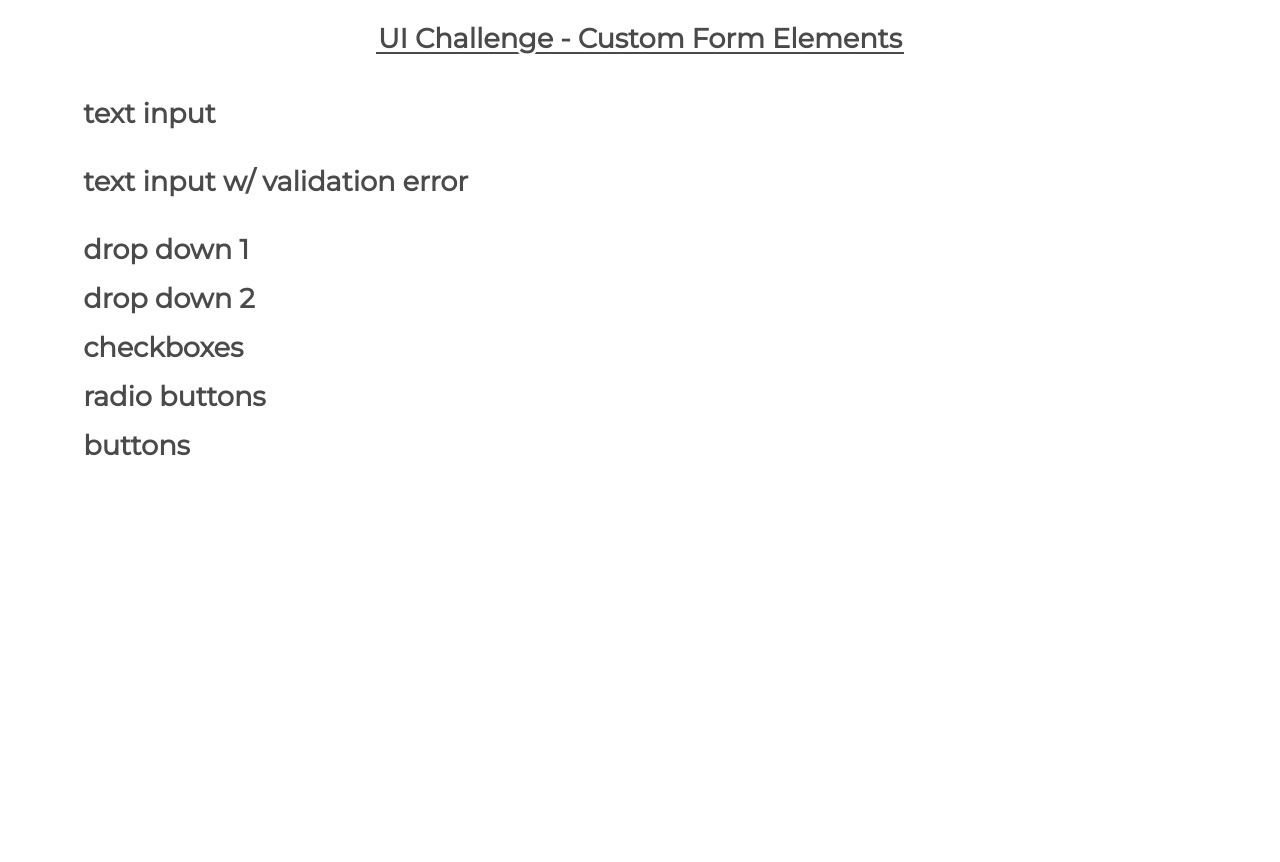
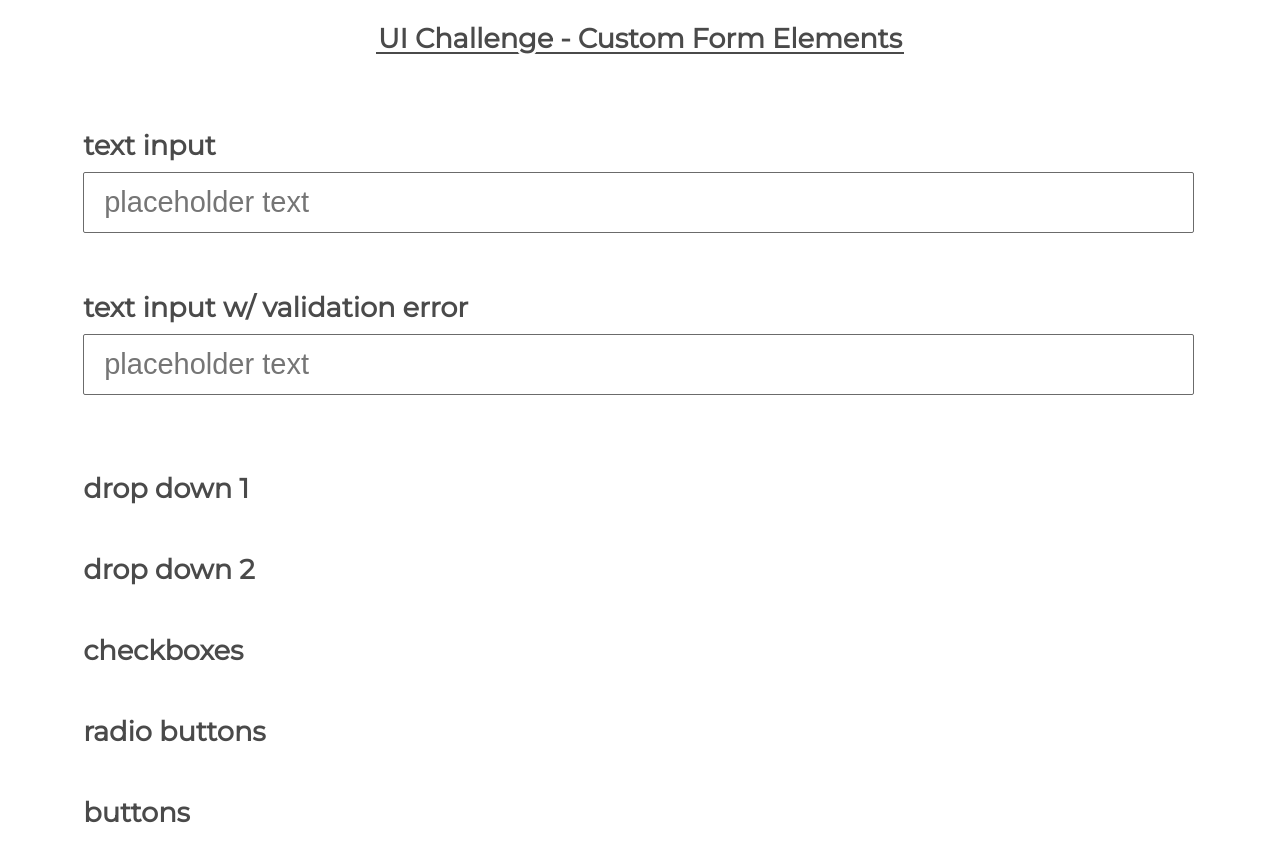
Before and after one commit to stevegcarpenter/ui-challenge-2, a plain HTML site: page index.html in a window 1280 px wide. Before the commit the page ends 800 px from the top, so only its background shows below. Drawn offline with Linux system fonts and the light colour scheme.

Commit message:
Finally go the text boxes working properly with validation.

```diff
--- a/index.html
+++ b/index.html
@@ -16,11 +16,14 @@
     <form novalidate class="form">
       <div class="form-section">
         <label><h1>text input</h1></label>
-        <input class="text-input input-wo-validation" type="text">
+        <input class="input-wo-validation" placeholder="placeholder text" type="text">
       </div>
       <div class="form-section">
         <label><h1>text input w/ validation error</h1></label>
-        <input class="text-input input-w-validation-error" pattern="[a-zA-Z0-9_-]*" type="text">
+        <input class="input-w-validation" placeholder="placeholder text" pattern="[a-zA-Z0-9_-]*" type="text">
+        <div class="error-message">
+          <p>please enter a valid username</p>
+        </div>
       </div>
       <div class="form-section">
         <h1>drop down 1</h1>
--- a/style.css
+++ b/style.css
@@ -16,25 +16,30 @@ main {
   margin: auto;
 }
 
+/* all h1s in page */
 h1 {
   font-size: 1.7rem;
 }
 
+/* related to title */
 .titlebox-container {
   text-align: center;
 }
 
+/* related to title */
 .titlebox {
   display: inline-block;
   width: 528px;
   margin-left: calc(calc(100% - 528px) / 2);
 }
 
+/* related to title */
 h1.challenge-name {
   margin: 1em 0;
   text-align: center;
 }
 
+/* related to title */
 .underline {
   border-bottom: 2px solid currentColor;
   display: inline-block;
@@ -46,6 +51,44 @@ h1.challenge-name {
     -2px -2px white;
 }
 
+/* all sections in page */
 .form-section {
-  margin: 1em 0 1em 0;
+  margin: 3em 0;
 }
+
+/* both text input fields */
+input[type=text] {
+  /* why i had to set this to 96% i do not know. */
+  width: 96%;
+  padding: 13px 20px;
+  margin: 10px 0;
+  display: inline-block;
+  border-radius: 2px;
+  font-size: 29px;
+  box-sizing: content-box;
+}
+
+/* no validation field */
+input[class="input-wo-validation"] {
+  border: 1px solid #6b6b6b;
+}
+
+/* validation field w/ error message */
+input[class="input-w-validation"]:valid {
+  border: 1px solid #6b6b6b;
+}
+input[class="input-w-validation"]:invalid {
+  border: 1px solid #d83145;
+}
+input[class="input-w-validation"]:valid ~ .error-message {
+  visibility: hidden;
+}
+input[class="input-w-validation"]:invalid ~ .error-message {
+  visibility: visible;
+}
+
+/* error message */
+.error-message p {
+  color: #d83145;
+  text-align: right;
+}
```
